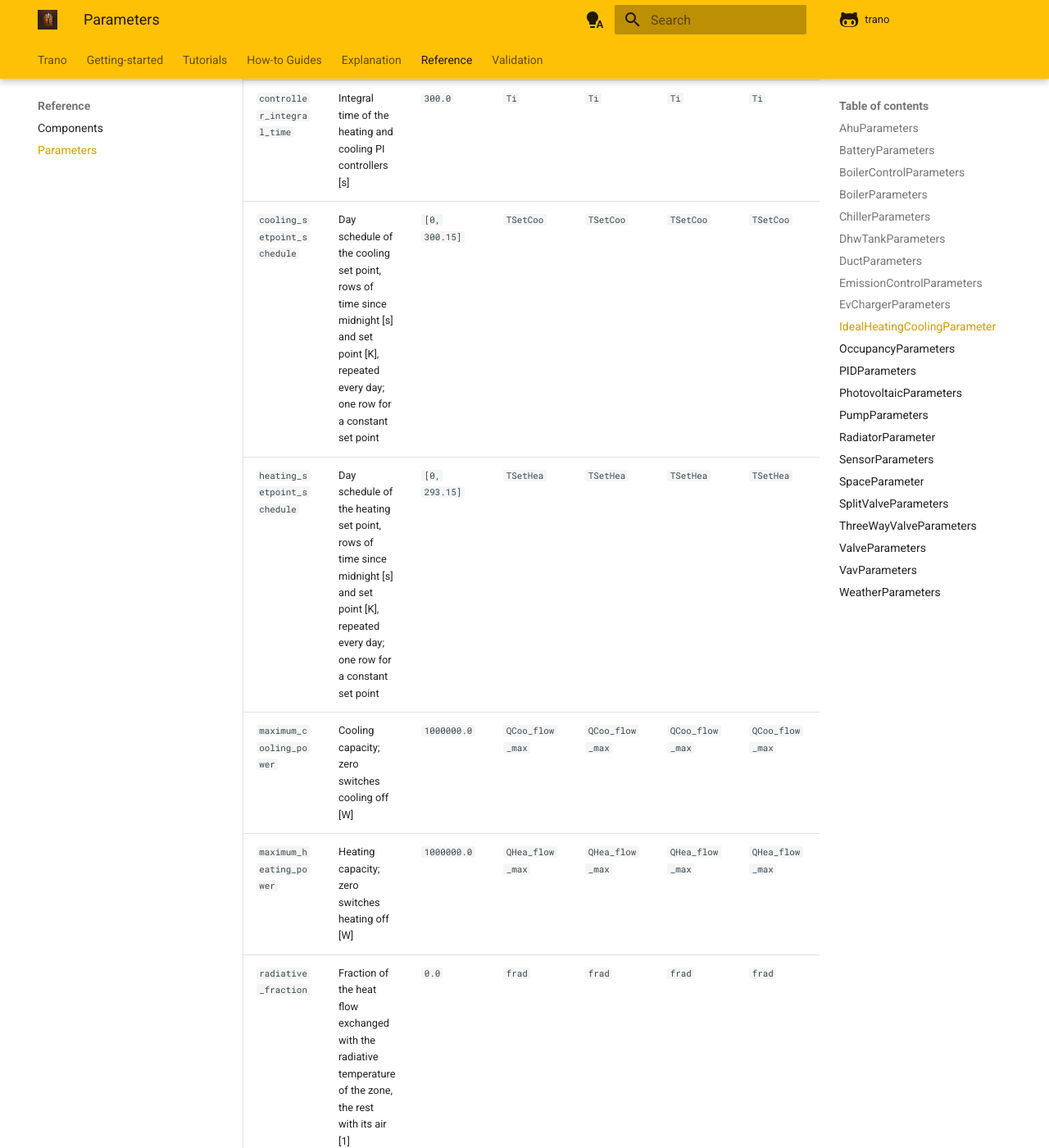
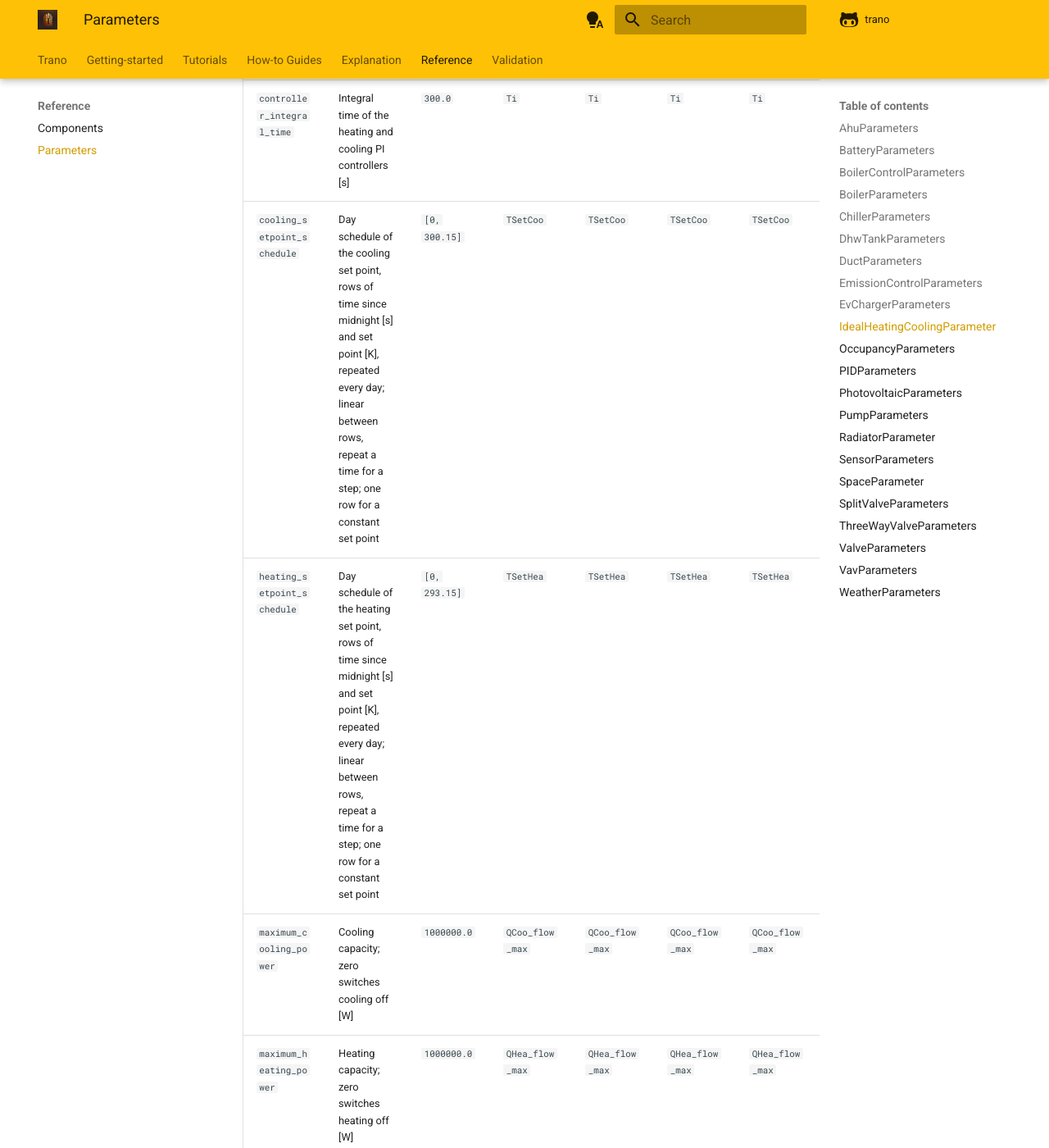
Before and after one commit to andoludo/trano, an MkDocs documentation site: the page built from docs/reference/parameters.md, in a window 1280 px wide and 1400 px high, scrolled down 14538 px. Shown: the whole window at 82% size. Built offline with MkDocs 1.6.1 and Material for MkDocs 9.7.7, drawn with Linux system fonts in a browser that asks for light colours; comment, search, counter and statistics services are not loaded.

Commit message:
Step the set point of the first tutorial between night and day
The rows of a set-point schedule are interpolated linearly: the heating set point
of the first model ramped from 18 to 21 degC over the night and back over the day.
Repeat the switching times and say how the rows are read in the parameter docs.

Co-Authored-By: Claude Opus 5.5 <noreply@anthropic.com>
Claude-Session: https://claude.ai/code/session_011RTe8GnRE4csKLNSKUMnuq

```diff
--- a/docs/reference/parameters.md
+++ b/docs/reference/parameters.md
@@ -163,8 +163,8 @@ Elements: `idealheatingcooling`
 |---|---|---|---|---|---|---|---|
 | `controller_gain` | Gain of the heating and cooling PI controllers, output fraction of the capacity per kelvin of error [1/K] | `0.1` | `k` | `k` | `k` | `k` | `k` |
 | `controller_integral_time` | Integral time of the heating and cooling PI controllers [s] | `300.0` | `Ti` | `Ti` | `Ti` | `Ti` | `Ti` |
-| `cooling_setpoint_schedule` | Day schedule of the cooling set point, rows of time since midnight [s] and set point [K], repeated every day; one row for a constant set point | `[0, 300.15]` | `TSetCoo` | `TSetCoo` | `TSetCoo` | `TSetCoo` | `TSetCoo` |
-| `heating_setpoint_schedule` | Day schedule of the heating set point, rows of time since midnight [s] and set point [K], repeated every day; one row for a constant set point | `[0, 293.15]` | `TSetHea` | `TSetHea` | `TSetHea` | `TSetHea` | `TSetHea` |
+| `cooling_setpoint_schedule` | Day schedule of the cooling set point, rows of time since midnight [s] and set point [K], repeated every day; linear between rows, repeat a time for a step; one row for a constant set point | `[0, 300.15]` | `TSetCoo` | `TSetCoo` | `TSetCoo` | `TSetCoo` | `TSetCoo` |
+| `heating_setpoint_schedule` | Day schedule of the heating set point, rows of time since midnight [s] and set point [K], repeated every day; linear between rows, repeat a time for a step; one row for a constant set point | `[0, 293.15]` | `TSetHea` | `TSetHea` | `TSetHea` | `TSetHea` | `TSetHea` |
 | `maximum_cooling_power` | Cooling capacity; zero switches cooling off [W] | `1000000.0` | `QCoo_flow_max` | `QCoo_flow_max` | `QCoo_flow_max` | `QCoo_flow_max` | `QCoo_flow_max` |
 | `maximum_heating_power` | Heating capacity; zero switches heating off [W] | `1000000.0` | `QHea_flow_max` | `QHea_flow_max` | `QHea_flow_max` | `QHea_flow_max` | `QHea_flow_max` |
 | `radiative_fraction` | Fraction of the heat flow exchanged with the radiative temperature of the zone, the rest with its air [1] | `0.0` | `frad` | `frad` | `frad` | `frad` | `frad` |
```
Also changed, not shown: 3 other files.
